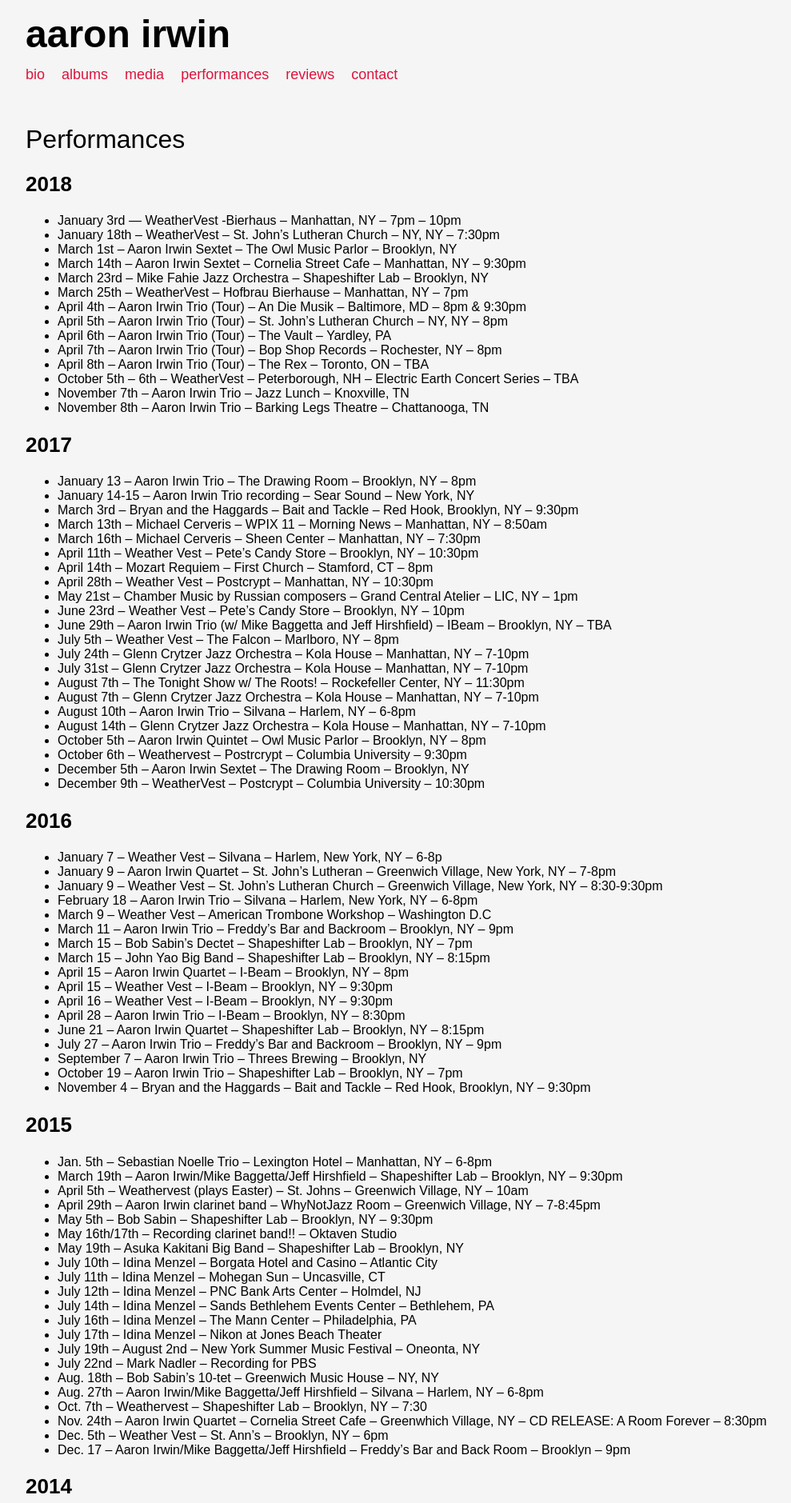
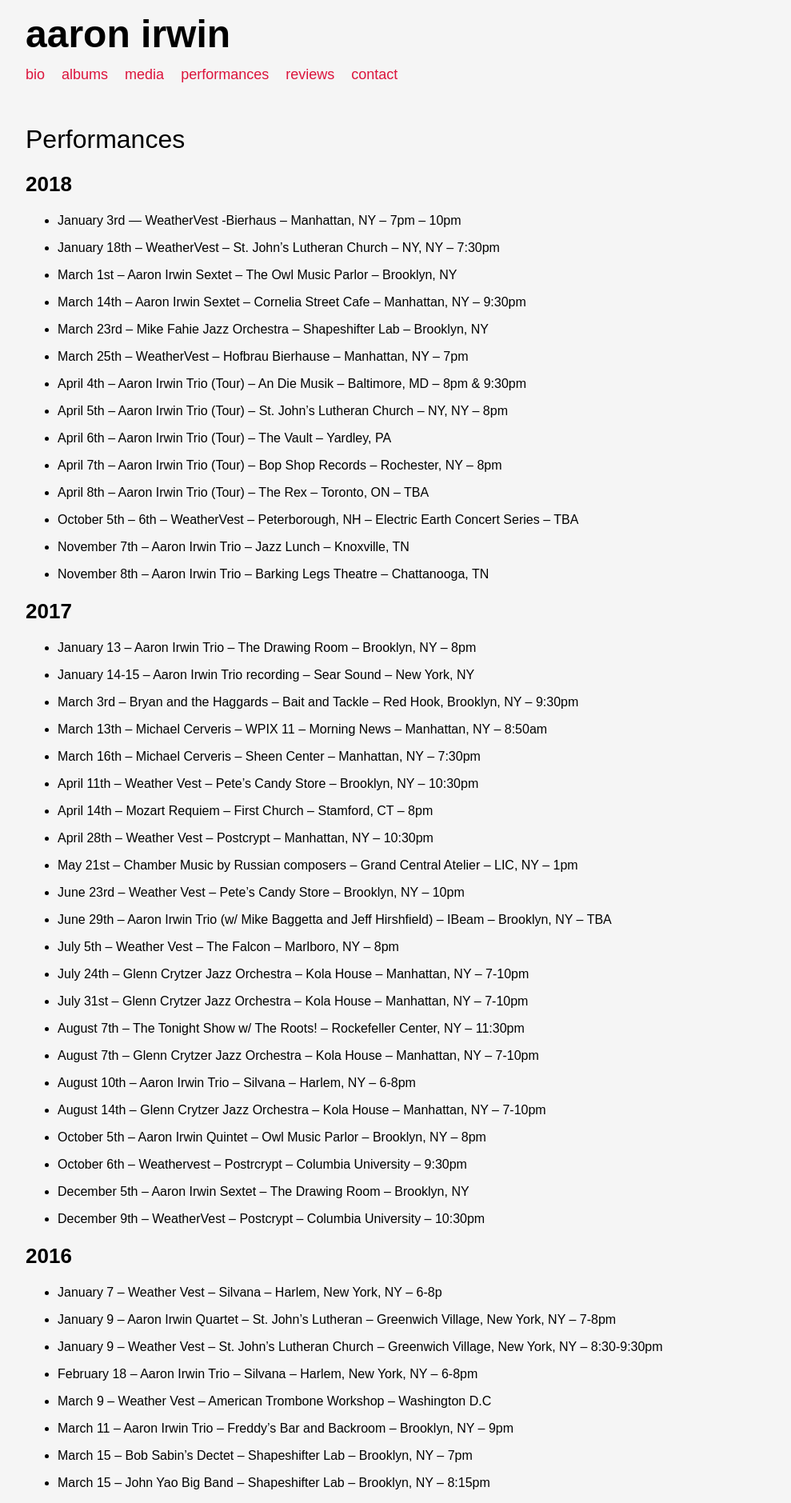
Before and after one commit to ryanve/aaronirwin.com, a Jekyll site: the page built from performances.md, in a window 1280 px wide. Shown: the top 1879 px of the page at 80% size, without its empty margins (128-1117 px from the left). Built offline with Jekyll 4.4.1, drawn with Linux system fonts in a browser that asks for light colours.

Commit message:
Default li margin (#59)

```diff
--- a/css/theme.css
+++ b/css/theme.css
@@ -65,6 +65,11 @@ figure {
   box-sizing: border-box;
   margin-left: auto;
   margin-right: auto;
+}
+
+li {
+  margin-top: 0;
+  margin-bottom: var(--space-2);
 }
 
 h1, h2, h3, h4, h5, h6 {
```
